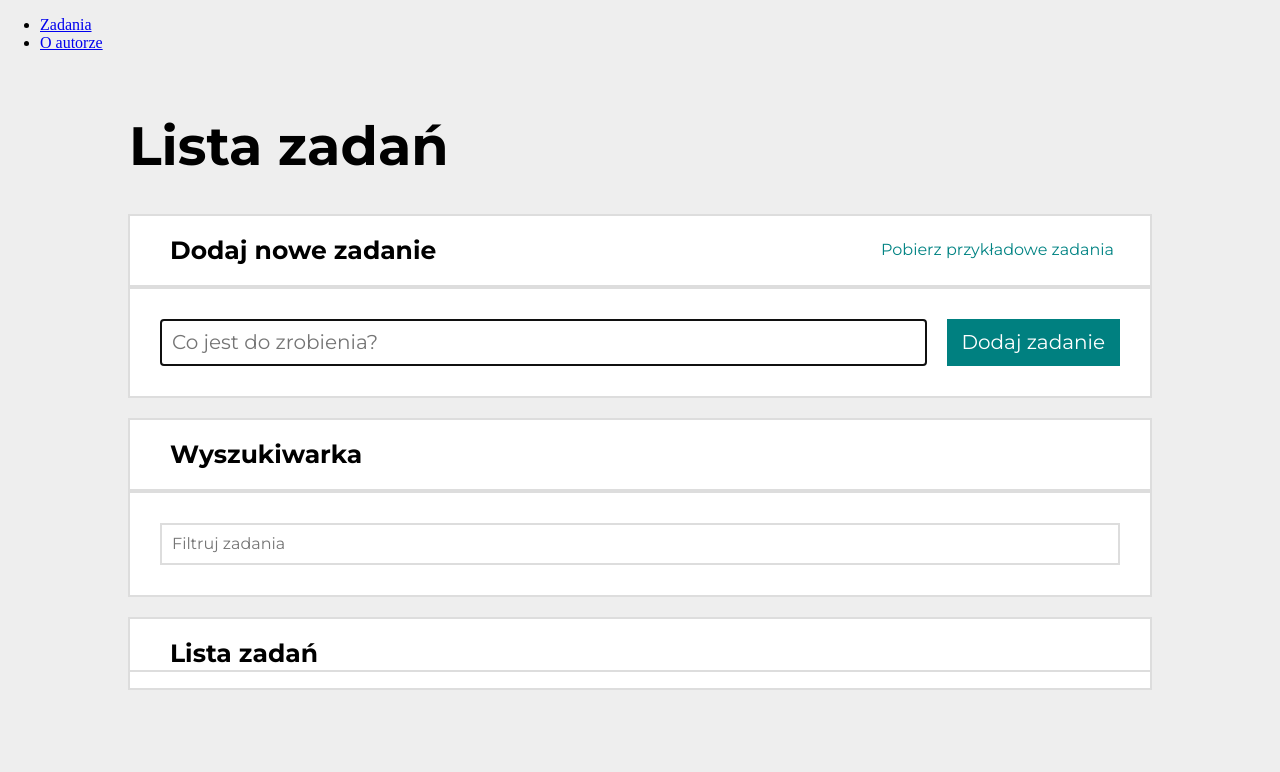
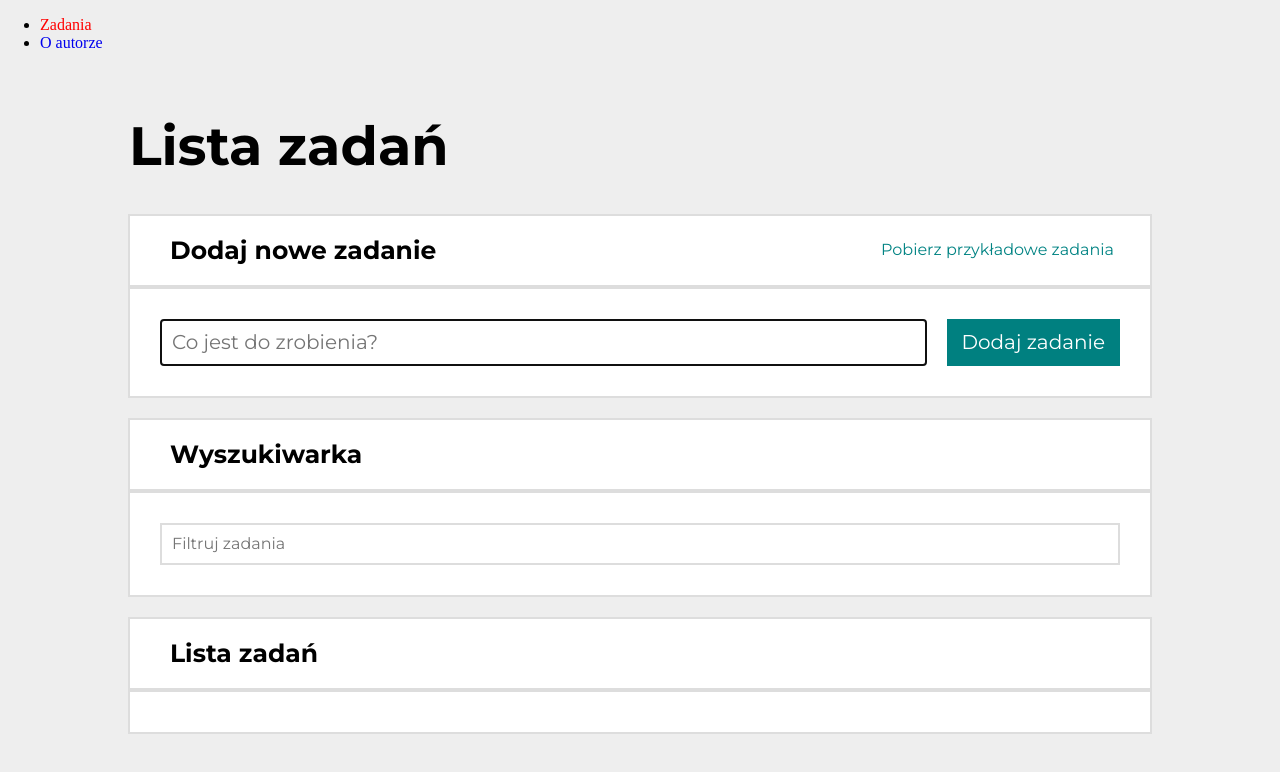
Before and after one commit to Mr-SuSeL/todos-list-react, a React (Create React App) app: page /#/zadania in a window 1280 px wide. Shown: the top 772 px of the page. Built offline with nearby package versions, Linux system fonts and the light colour scheme.

Commit message:
style problem debugged

```diff
--- a/src/App.js
+++ b/src/App.js
@@ -3,21 +3,22 @@ import TasksPage from './features/tasks/TasksPage';
 import TaskPage from './features/tasks/TaskPage';
 import AuthorPage from './features/author/AuthorPage';
 // Zmieniono: Switch na Routes
-import { HashRouter, Link, Routes, Route, Navigate } from 'react-router-dom';
+import { HashRouter, Routes, Route, Navigate } from 'react-router-dom';
+import { StyledNavLink } from './styled';
 
 export default () => (
   <HashRouter>
     <nav>
       <ul>
         <li>
-          <Link to="/zadania">
+          <StyledNavLink to="/zadania">
             Zadania
-          </Link>
+          </StyledNavLink>
         </li>
         <li>
-          <Link to="/autor">
+          <StyledNavLink to="/autor">
             O autorze
-          </Link>
+          </StyledNavLink>
         </li>
       </ul>
       <Routes>
--- a/src/features/tasks/TasksPage/TaskList/styled.js
+++ b/src/features/tasks/TasksPage/TaskList/styled.js
@@ -2,25 +2,23 @@ import styled, { css } from "styled-components";
 
 export const List = styled.ul`
     background-color: #fff;
+    list-style: none;
+    text-align: center;
+    margin: 0 0 20px 0;
     padding: 20px;
-  margin-top: -20px;
-  text-align: center;
         border: 2px solid #ddd;
-  border-top: 0;
-  list-style: none;
-  padding: 0px;
 `;
 
 export const Item = styled.li`
     display: grid;
     grid-template-columns: 70px 1fr 70px;
     padding: 20px;
-  margin: 0 20px 10px 10px;
+    margin: 0 0 10px 0;
     border-bottom: 2px solid #ddd;
     text-align: left;
     align-items: center;
 
-  /* Użycie standardowego propa 'hidden' jest bezpieczne, React go filtruje */
+
     ${(props) =>
         props.hidden &&
         css`
@@ -29,7 +27,6 @@ export const Item = styled.li`
 `;
 
 export const Content = styled.span`
-  /* 💡 POPRAWKA: Zmiana 'done' na '$done' */
     ${({ $done }) =>
         $done &&
         css`
@@ -54,7 +51,6 @@ export const Button = styled.button`
         $toggleDone &&
         css`
             background-color: hsl(122, 59%, 40%);
-
             display: flex;
             align-items: center;
             justify-content: center;
@@ -68,7 +64,6 @@ export const Button = styled.button`
         $remove &&
         css`
             background-color: hsl(0, 89%, 42%);
-
             display: flex;
             align-items: center;
             justify-content: center;
--- /dev/null
+++ b/src/styled.js
@@ -0,0 +1,9 @@
+import styled from "styled-components";
+import { NavLink } from "react-router-dom";
+
+export const StyledNavLink = styled(NavLink)`
+    text-decoration: none;
+    &.active {
+        color: red;
+    }
+    `;
```
Lines whose indentation alone changed are shown as unchanged.
